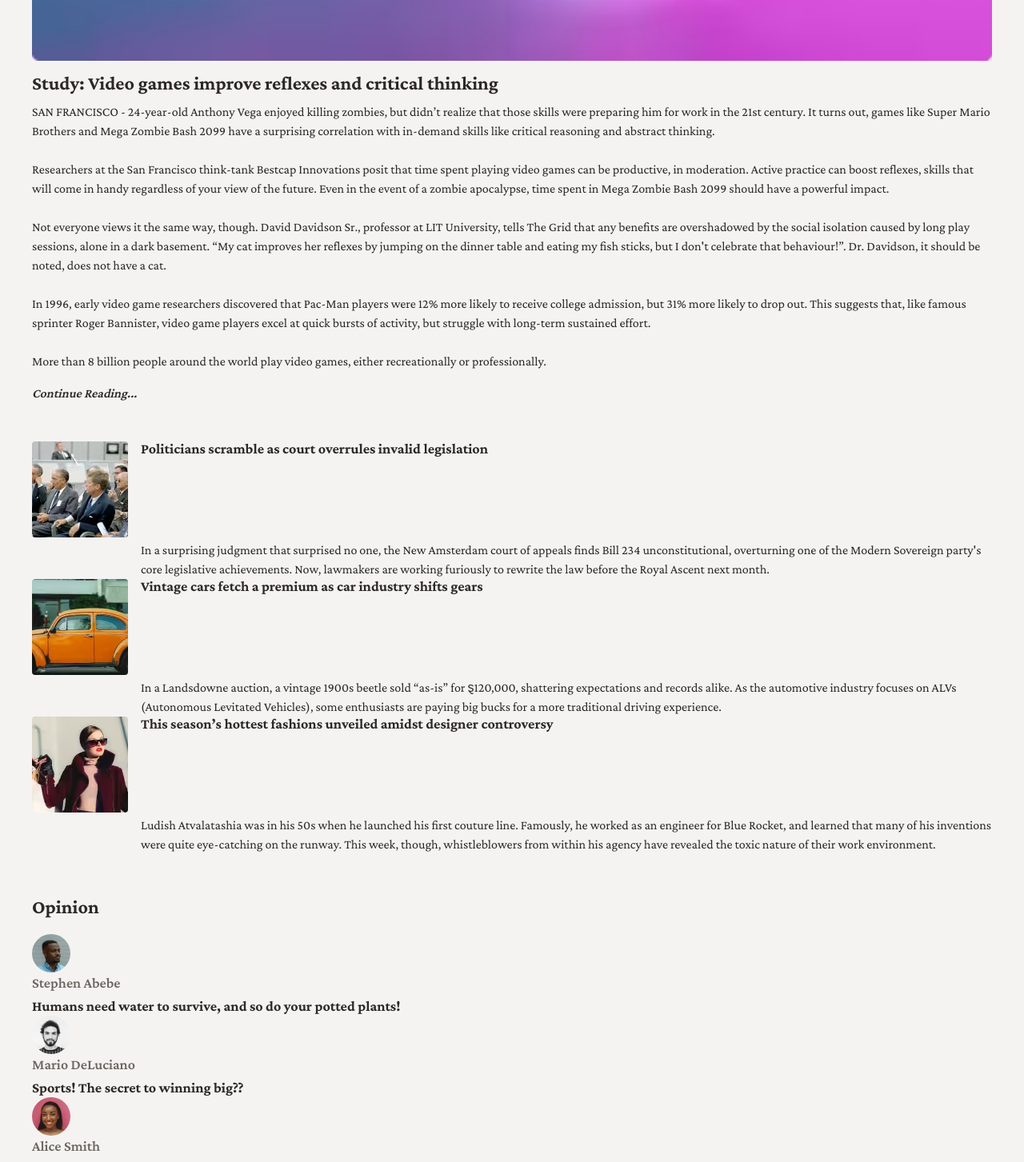
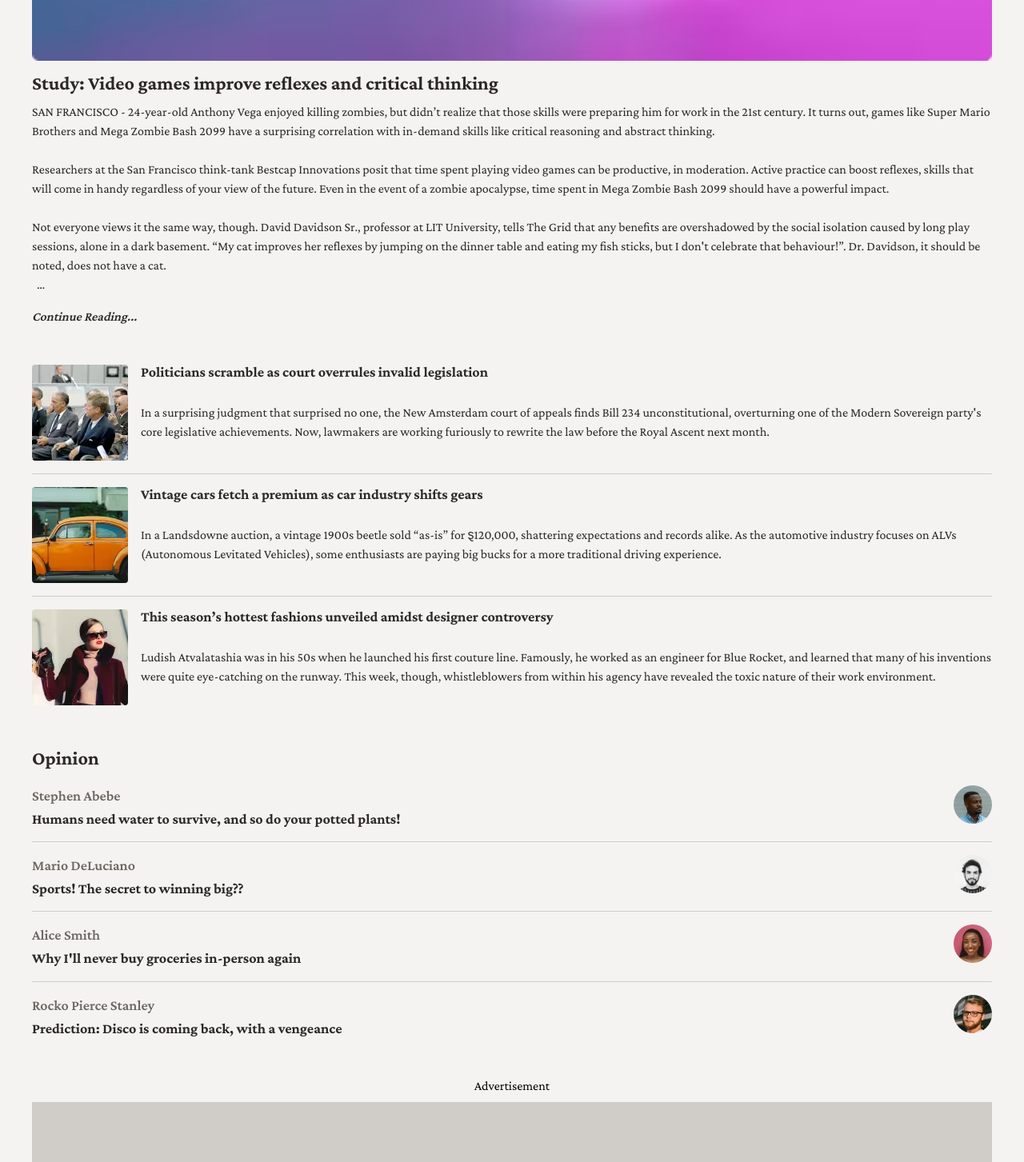
Before and after one commit to vitormarco/course-css-in-js, a Next.js app in the folder module_7/new-grid-times/: page / in a window 1280 px wide. Shown: the part 860-2313 px from the top of the page at 80% size. Built offline with nearby package versions, Linux system fonts and the light colour scheme.

Commit message:
feat: exercise two.

```diff
--- a/module_7/new-grid-times/src/components/MainStory/MainStory.module.css
+++ b/module_7/new-grid-times/src/components/MainStory/MainStory.module.css
@@ -19,6 +19,20 @@
     font-size: 1rem;
     margin-bottom: 1em;
     white-space: pre-wrap;
+    display: -webkit-box;
+    -webkit-box-orient: vertical;
+    -webkit-line-clamp: 8;
+    line-clamp: 8;
+    /* Necessary for line-clamp */
+    overflow: hidden;
+
+    @media (min-width: 34.375rem) {
+        -webkit-line-clamp: 16;
+    }
+
+    @media (min-width: 68.75rem) {
+        -webkit-line-clamp: 10;
+    }
 }
 
 .location {
--- a/module_7/new-grid-times/src/components/MainStoryGrid/MainStoryGrid.module.css
+++ b/module_7/new-grid-times/src/components/MainStoryGrid/MainStoryGrid.module.css
@@ -18,6 +18,14 @@
   grid-area: secondary-stories;
 }
 
+.verticalStoryWrapper {
+  &:not(:last-of-type) {
+    border-bottom: 1px solid var(--color-gray-300);
+    padding-bottom: 16px;
+    margin-bottom: 16px;
+  }
+}
+
 .storyList {
   display: flex;
   flex-direction: column;
--- a/module_7/new-grid-times/src/components/MainStoryGrid/MainStoryGrid.tsx
+++ b/module_7/new-grid-times/src/components/MainStoryGrid/MainStoryGrid.tsx
@@ -17,7 +17,9 @@ const MainStoryGrid = () => {
             <section className={styles.secondaryStorySection}>
                 <div className={styles.storyList}>
                     {SECONDARY_STORIES.map(story => (
-                        <SecondaryStory key={story.id} {...story} />
+                        <div  key={story.id} className={styles.verticalStoryWrapper}>
+                            <SecondaryStory {...story} />
+                        </div>
                     ))}
                 </div>
             </section>
@@ -25,7 +27,9 @@ const MainStoryGrid = () => {
                 <SectionTitle>Opinion</SectionTitle>
                 <div className={styles.storyList}>
                     {OPINION_STORIES.map(story => (
-                        <OpinionStory key={story.id} {...story} />
+                        <div  key={story.id} className={styles.verticalStoryWrapper}>
+                            <OpinionStory {...story} />
+                        </div>
                     ))}
                 </div>
             </section>
@@ -36,4 +40,4 @@ const MainStoryGrid = () => {
     )
 }
 
-export default MainStoryGrid
+export default MainStoryGrid;
--- a/module_7/new-grid-times/src/components/MarketCard/MarketCard.tsx
+++ b/module_7/new-grid-times/src/components/MarketCard/MarketCard.tsx
@@ -20,10 +20,11 @@ const MarketCard = ({
       ? 'var(--color-secondary)'
       : 'var(--color-urgent)'
 
+
   return (
     <span className={styles.wrapper}>
       <div className={styles.row}>
-        <p className={styles.tickerSymbol}></p>
+        <p className={styles.tickerSymbol}>{tickerSymbol}</p>
         <div className={styles.graphWrapper}>
           <picture>
             <img alt="" src={graphSrc} className={styles.graph} />
--- a/module_7/new-grid-times/src/components/OpinionStory/OpinionStory.module.css
+++ b/module_7/new-grid-times/src/components/OpinionStory/OpinionStory.module.css
@@ -8,6 +8,13 @@
   height: 48px;
   border-radius: 100vmax;
   object-fit: cover;
+  float: right;
+  margin-left: 16px;
+
+  @media (min-width: 34.375rem) and (max-width: 68.6875rem) {
+    float: revert;
+    margin-left: revert;
+  }
 }
 
 .authorName {
--- a/module_7/new-grid-times/src/components/SecondaryStory/SecondaryStory.module.css
+++ b/module_7/new-grid-times/src/components/SecondaryStory/SecondaryStory.module.css
@@ -8,13 +8,16 @@
   color: var(--color-gray-900);
 }
 
-.image {
+.picture {
   grid-area: image;
-  display: block;
-  width: 100%;
-  height: 120px;
-  border-radius: 4px;
-  object-fit: cover;
+
+  & img {
+    display: block;
+    width: 100%;
+    height: 120px;
+    border-radius: 4px;
+    object-fit: cover;
+  }
 }
 
 .heading {
@@ -26,8 +29,18 @@
   margin-top: -2px;
 }
 
+.abstractWrapper {
+  grid-area: abstract;
+
+}
+
 .abstract {
-  grid-area: abstract;
   font-size: 1rem;
   white-space: pre-wrap;
+  display: -webkit-box;
+  -webkit-box-orient: vertical;
+  -webkit-line-clamp: 3;
+  line-clamp: 3;
+  /* Necessary for line-clamp */
+  overflow: hidden;
 }
--- a/module_7/new-grid-times/src/components/SecondaryStory/SecondaryStory.tsx
+++ b/module_7/new-grid-times/src/components/SecondaryStory/SecondaryStory.tsx
@@ -19,7 +19,7 @@ const SecondaryStory = ({
   return (
     <Link href={`/story/${id}`}>
       <article className={styles.wrapper}>
-        <picture>
+        <picture className={styles.picture}>
           <source
             type="image/avif"
             srcSet={`
@@ -34,10 +34,12 @@ const SecondaryStory = ({
               ${image.src.replace('.jpg', '@2x.jpg')} 2x
             `}
           />
-          <img src={image.src} alt={image.alt} className={styles.image} />
+          <img src={image.src} alt={image.alt}  />
         </picture>
         <h2 className={styles.heading}>{title}</h2>
-        <p className={styles.abstract}>{abstract}</p>
+        <div className={styles.abstractWrapper}>
+          <p className={styles.abstract}>{abstract}</p>
+        </div>
       </article>
     </Link>
   )
```
